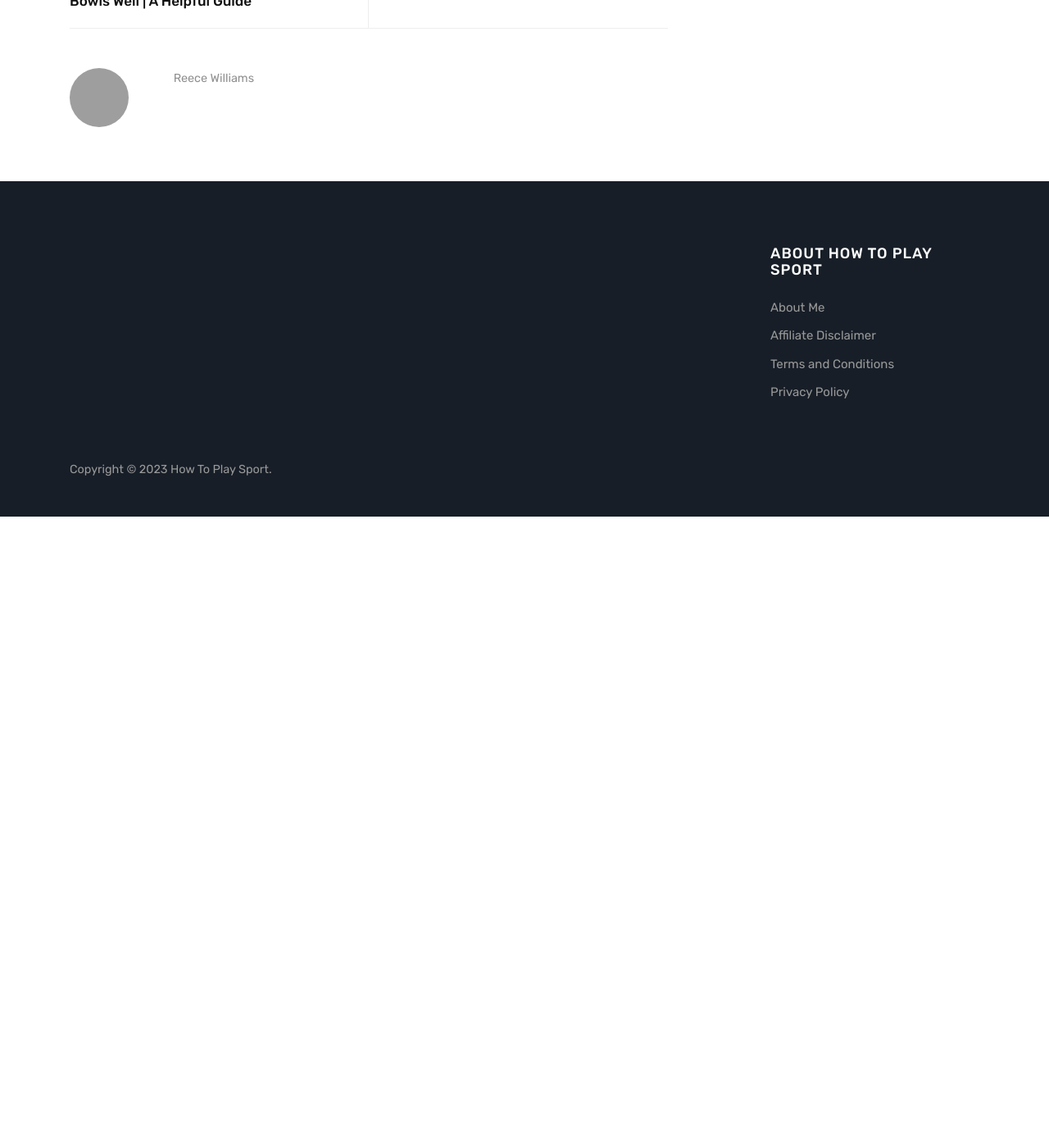
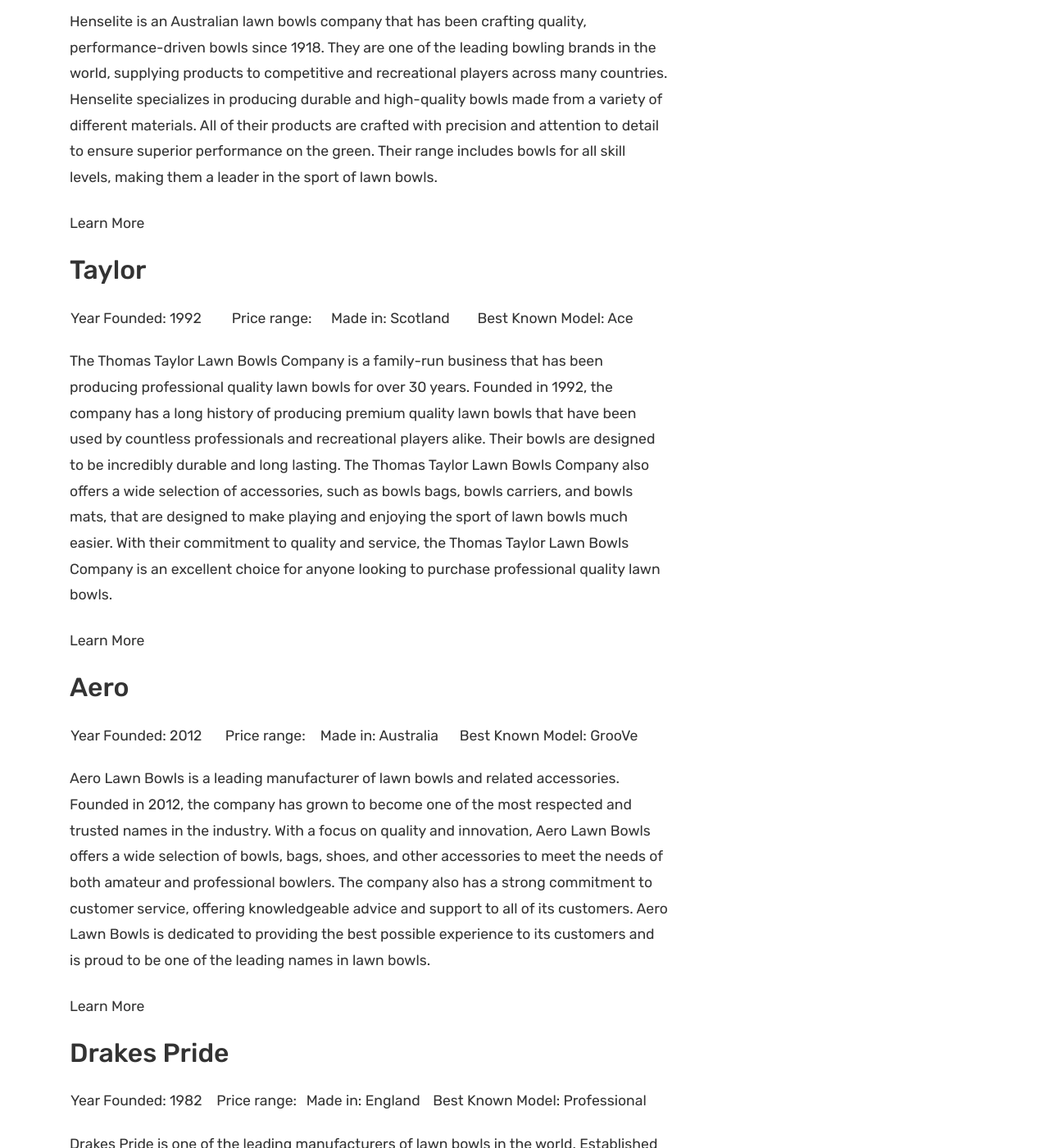
Before and after one commit to krussll/howtoplaysport, a Jekyll site: the page built from _posts/2023-01-10-best-lawn-bowls-brands.md, in a window 1280 px wide and 1400 px high, scrolled down 987 px. Shown: the whole window at 82% size. Built offline with Jekyll 4.4.1, drawn with Linux system fonts in a browser that asks for light colours; nearby versions of some CDN libraries; before the commit the page ends 1617 px from its top, so only the background shows below that; some of the changed text lies outside the part shown; grey boxes are pictures that could not be loaded.

Commit message:
Update 2023-01-10-best-lawn-bowls-brands.md

```diff
--- a/_posts/2023-01-10-best-lawn-bowls-brands.md
+++ b/_posts/2023-01-10-best-lawn-bowls-brands.md
@@ -1,8 +1,51 @@
 ---
 layout: post
-title:  "5 Best lawn bowls brands 2023"
+title:  "The Worlds Best Lawn Bowls Brands 2023"
 author: reece
 categories: [ guide ]
 image: assets/images/best-lawn-bowls-brands.jpg
 description: ""
 ---
+
+
+## Henselite
+
+Year Founded: 1918 | Price range: | Made in: Australia | Best Known Model: Tiger
+
+Henselite is an Australian lawn bowls company that has been crafting quality, performance-driven bowls since 1918. They are one of the leading bowling brands in the world, supplying products to competitive and recreational players across many countries. Henselite specializes in producing durable and high-quality bowls made from a variety of different materials. All of their products are crafted with precision and attention to detail to ensure superior performance on the green. Their range includes bowls for all skill levels, making them a leader in the sport of lawn bowls.
+
+Learn More
+
+## Taylor
+
+Year Founded: 1992 | Price range: | Made in: Scotland | Best Known Model: Ace
+
+
+The Thomas Taylor Lawn Bowls Company is a family-run business that has been producing professional quality lawn bowls for over 30 years. Founded in 1992, the company has a long history of producing premium quality lawn bowls that have been used by countless professionals and recreational players alike. Their bowls are designed to be incredibly durable and long lasting. The Thomas Taylor Lawn Bowls Company also offers a wide selection of accessories, such as bowls bags, bowls carriers, and bowls mats, that are designed to make playing and enjoying the sport of lawn bowls much easier. With their commitment to quality and service, the Thomas Taylor Lawn Bowls Company is an excellent choice for anyone looking to purchase professional quality lawn bowls.
+
+Learn More
+
+## Aero
+
+Year Founded: 2012 | Price range: | Made in: Australia | Best Known Model: GrooVe
+
+Aero Lawn Bowls is a leading manufacturer of lawn bowls and related accessories. Founded in 2012, the company has grown to become one of the most respected and trusted names in the industry. With a focus on quality and innovation, Aero Lawn Bowls offers a wide selection of bowls, bags, shoes, and other accessories to meet the needs of both amateur and professional bowlers. The company also has a strong commitment to customer service, offering knowledgeable advice and support to all of its customers. Aero Lawn Bowls is dedicated to providing the best possible experience to its customers and is proud to be one of the leading names in lawn bowls.
+
+Learn More
+
+## Drakes Pride
+
+Year Founded: 1982 | Price range: | Made in: England | Best Known Model: Professional
+
+Drakes Pride is one of the leading manufacturers of lawn bowls in the world. Established in 1982, they have dedicated their time and energy to providing top quality products for bowlers, clubs, and associations all over the globe. Producing a range of both indoor and outdoor bowls, as well as clothing and accessories, Drakes Pride was been at the cutting edge of lawn bowls manufacturing technology in the 80s, pineering the manufacturing methods that have become the backbone of all bowls manufacturing today. They are not quite so "cutting edge" now, not that they need to, with the continued success and popularity of the Professional model.
+
+Learn More
+
+## Biased Bowls
+
+Year Founded: | Price range: | Made in: England | Best Known Model: Racing Line
+
+Year Founded:
+Best Known Model:
+
+Learn More
```
